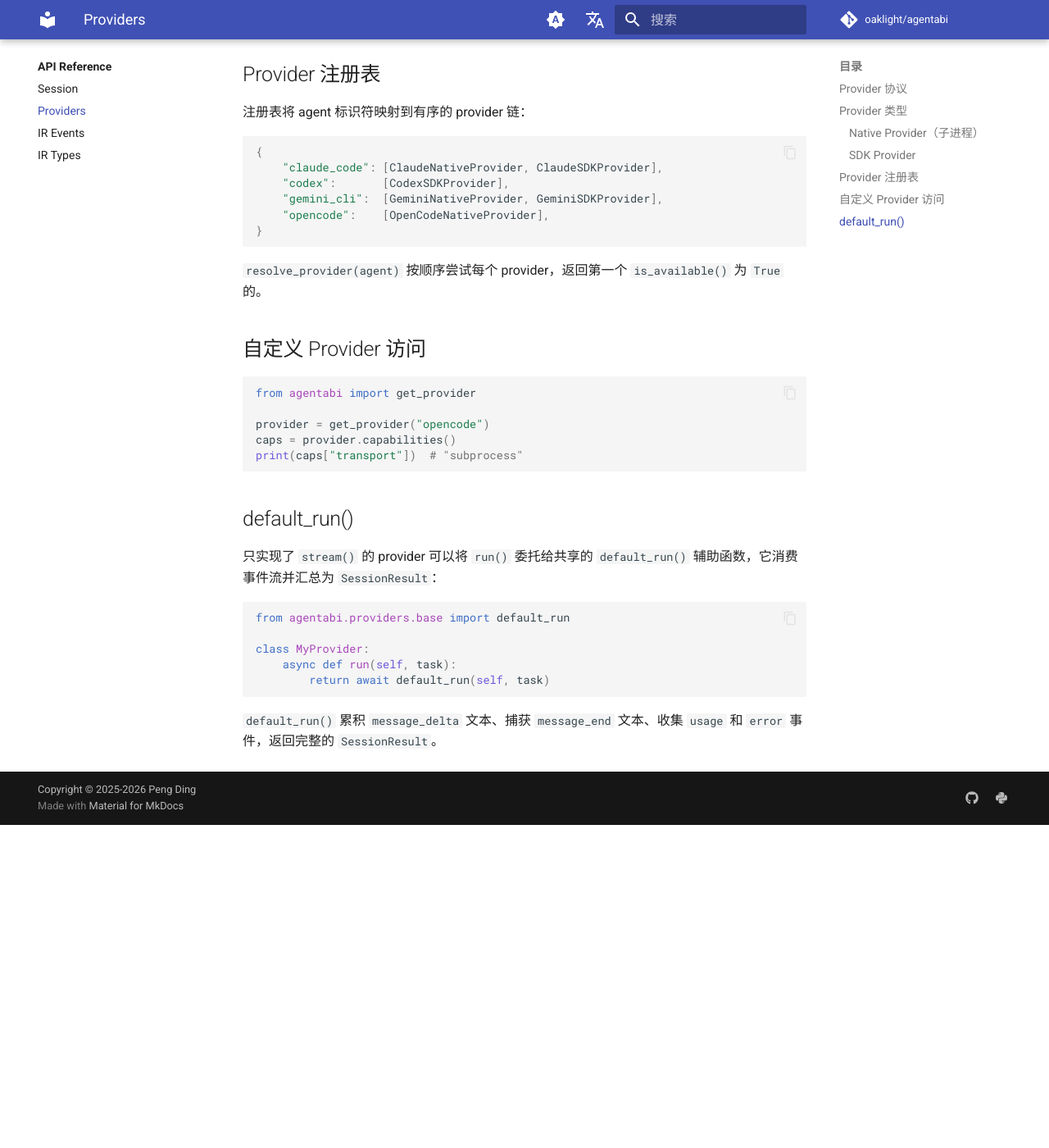
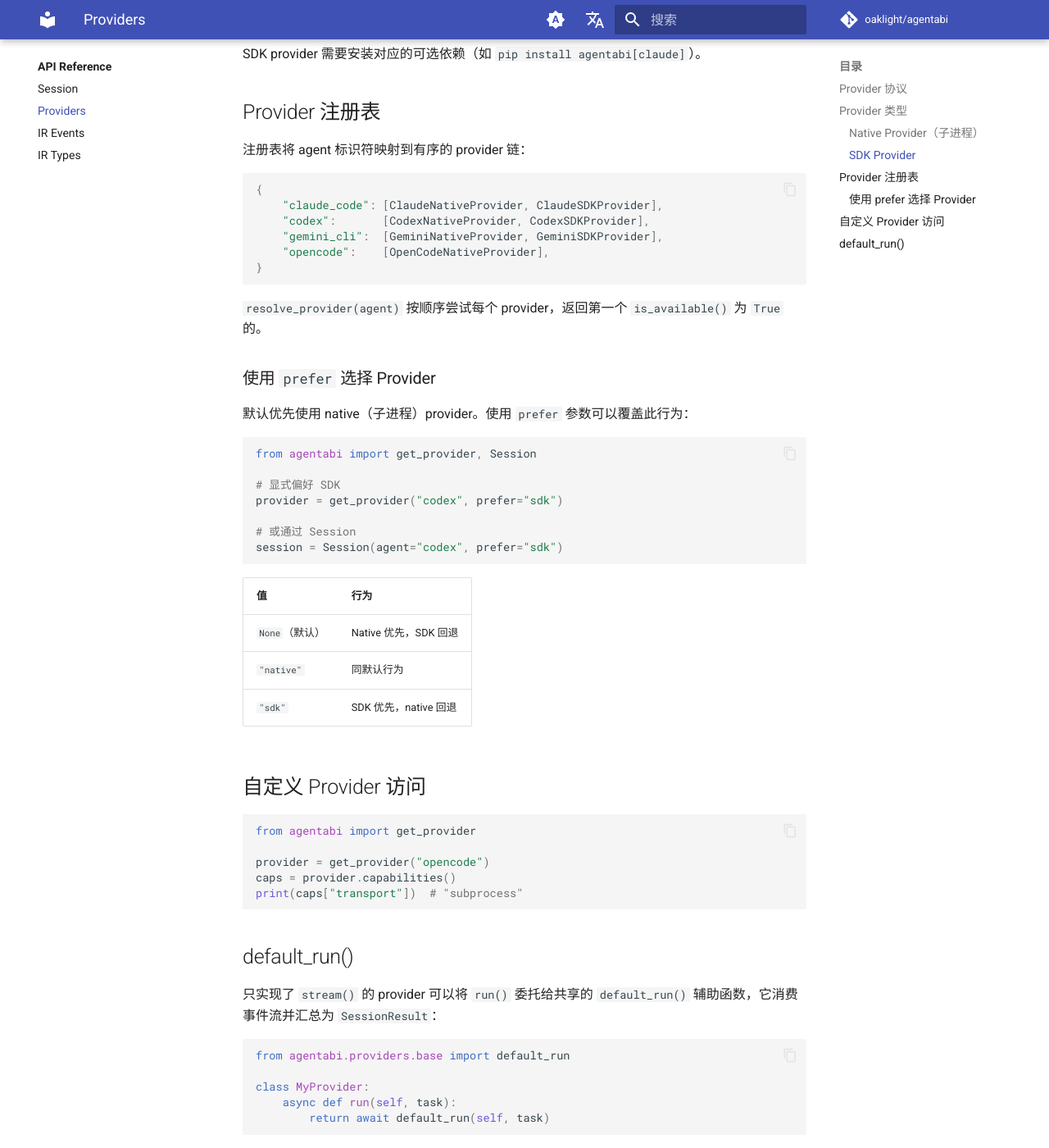
Before and after one commit to Oaklight/agentabi, an MkDocs documentation site: the page built from docs/api/providers.md, in a window 1280 px wide and 1400 px high, scrolled down 1564 px. Shown: the whole window at 82% size. Built offline with MkDocs 1.6.1 and Material for MkDocs 9.7.7, drawn with Linux system fonts in a browser that asks for light colours; comment, search, counter and statistics services are not loaded; before the commit the page ends 2570 px from its top, so only the background shows below that; some of the changed text lies outside the part shown.

Commit message:
Add CodexNativeProvider docs, prefer parameter, and native vs SDK comparison page
- Update provider tables, architecture diagram, and fallback chains for Codex native support
- Document `prefer` parameter for explicit provider selection
- Add dedicated Native vs SDK comparison page with integration test results
- Update changelog for v0.2.0

````diff
--- a/docs/api/providers.md
+++ b/docs/api/providers.md
@@ -33,6 +33,7 @@
 | Provider | Agent | CLI 命令 |
 |----------|-------|---------|
 | `ClaudeNativeProvider` | `claude_code` | `claude -p <prompt> --output-format stream-json` |
+| `CodexNativeProvider` | `codex` | `codex exec --json --full-auto <prompt>` |
 | `GeminiNativeProvider` | `gemini_cli` | `gemini -o stream-json -y -p <prompt>` |
 | `OpenCodeNativeProvider` | `opencode` | `opencode run --format json -- <prompt>` |
 
@@ -57,13 +58,33 @@
 ```python
 {
     "claude_code": [ClaudeNativeProvider, ClaudeSDKProvider],
-    "codex":       [CodexSDKProvider],
+    "codex":       [CodexNativeProvider, CodexSDKProvider],
     "gemini_cli":  [GeminiNativeProvider, GeminiSDKProvider],
     "opencode":    [OpenCodeNativeProvider],
 }
 ```
 
 `resolve_provider(agent)` 按顺序尝试每个 provider，返回第一个 `is_available()` 为 `True` 的。
+
+### 使用 `prefer` 选择 Provider
+
+默认优先使用 native（子进程）provider。使用 `prefer` 参数可以覆盖此行为：
+
+```python
+from agentabi import get_provider, Session
+
+# 显式偏好 SDK
+provider = get_provider("codex", prefer="sdk")
+
+# 或通过 Session
+session = Session(agent="codex", prefer="sdk")
+```
+
+| 值 | 行为 |
+|---|------|
+| `None`（默认） | Native 优先，SDK 回退 |
+| `"native"` | 同默认行为 |
+| `"sdk"` | SDK 优先，native 回退 |
 
 ## 自定义 Provider 访问
 
--- a/mkdocs.yml
+++ b/mkdocs.yml
@@ -92,6 +92,7 @@
       - Quick Start: usage/quickstart.md
       - Streaming: usage/streaming.md
       - Agent Discovery: usage/discovery.md
+      - Native vs SDK: usage/native-vs-sdk.md
   - API Reference:
       - Overview: api/index.md
       - Session: api/session.md
````
Also changed, not shown: docs/architecture.md (+4 -3 lines), docs/changelog.md (+21 -0 lines), docs/index.md (+1 -1 lines), docs/usage/discovery.md (+1 -1 lines), docs/usage/native-vs-sdk.md (added, +134 -0 lines).
